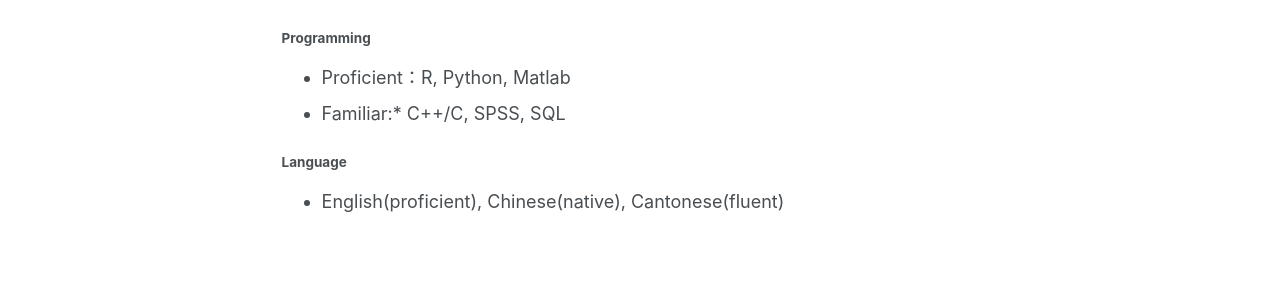
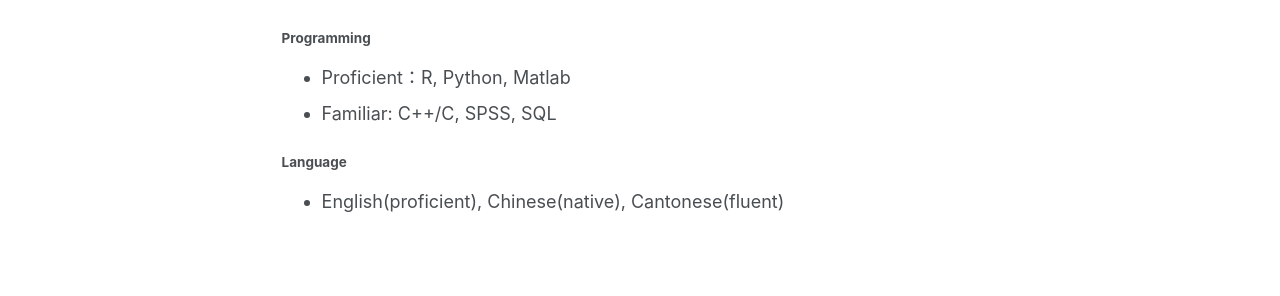
Before and after one commit to siyanwang123/siyanwang123.github.io, a Jekyll site: the page built from _pages/about.md, in a window 1280 px wide and 1202 px high. Shown: the part 570-866 px from the top of the window. Built offline with Jekyll 4.4.1, drawn with Linux system fonts in a browser that asks for light colours.

```diff
--- a/_pages/about.md
+++ b/_pages/about.md
@@ -18,7 +18,7 @@ During my undergraduate studies, I received a comprehensive training in mathemat
 ### Skills
 #### Programming
 * Proficient：R, Python, Matlab
-* Familiar:* C++/C, SPSS, SQL
+* Familiar: C++/C, SPSS, SQL
 
 #### Language
 * English(proficient), Chinese(native), Cantonese(fluent)
```
